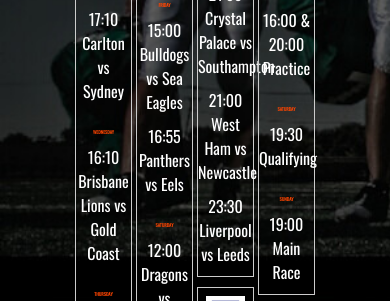
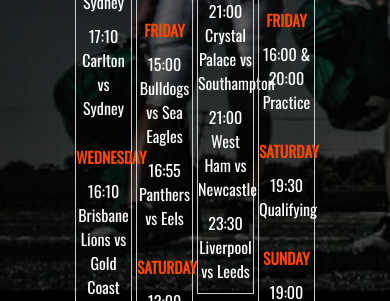
Before and after one commit to jhilmil29/Frazer-s, a plain HTML site: page index.html in a window 390 px wide. Shown: the part 386-687 px from the top of the page. Drawn offline with nearby package versions, Linux system fonts and the light colour scheme; a web font is replaced by a local one.

Commit message:
Sixth Commit

```diff
--- a/app.css
+++ b/app.css
@@ -229,4 +229,13 @@ h2 {
         display: block;
         width: 55px;
     }
+
+    .title {
+        text-transform: uppercase;
+        font-size: 4vw;
+        padding-top: 15px;
+        color: orangered;
+        margin: 0;
+        margin-bottom: 10px;
+    }
 }
```
